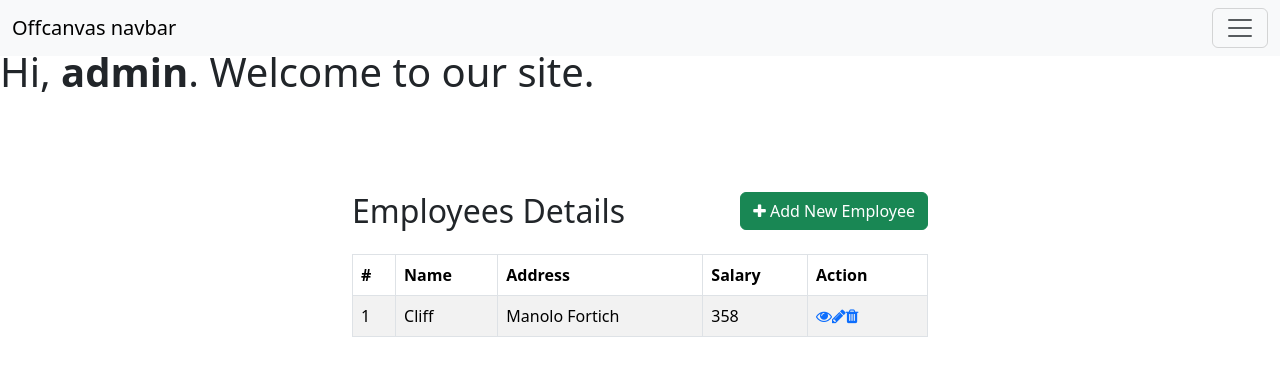
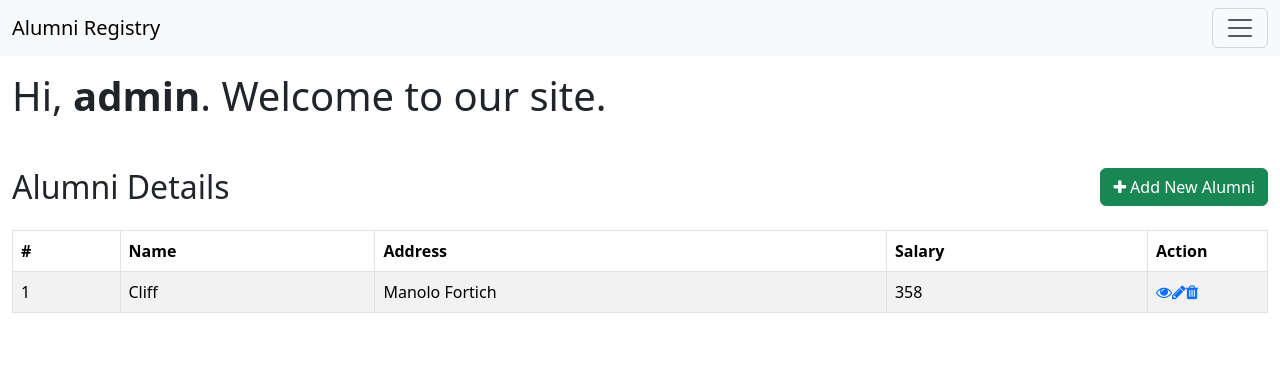
Before and after one commit to cliffamadeus/demo-crud, a PHP site: page /dashboard.php in a window 1280 px wide. Shown: the top 376 px of the page. Run offline with PHP 8.4, Linux system fonts and the light colour scheme; a user stored in the database is signed in; data comes from the database, SQL or seed files in the repository.

Commit message:
Dashboard changes

```diff
--- a/dashboard.php
+++ b/dashboard.php
@@ -19,10 +19,6 @@ if(!isset($_SESSION["loggedin"]) || $_SESSION["loggedin"] !== true){
     <script src="https://cdn.jsdelivr.net/npm/popper.js@1.16.1/dist/umd/popper.min.js"></script>
     <script src="https://cdn.jsdelivr.net/npm/bootstrap@5.3.3/dist/js/bootstrap.bundle.min.js" integrity="sha384-YvpcrYf0tY3lHB60NNkmXc5s9fDVZLESaAA55NDzOxhy9GkcIdslK1eN7N6jIeHz" crossorigin="anonymous"></script>
     <style>
-        .wrapper{
-            width: 600px;
-            margin: 0 auto;
-        }
         table tr td:last-child{
             width: 120px;
         }
@@ -37,22 +33,19 @@ if(!isset($_SESSION["loggedin"]) || $_SESSION["loggedin"] !== true){
 <!-- Navigation Bar -->
 <nav class="navbar bg-body-tertiary fixed-top">
   <div class="container-fluid">
-    <a class="navbar-brand" href="#">Offcanvas navbar</a>
+    <a class="navbar-brand" href="#">Alumni Registry</a>
     <button class="navbar-toggler" type="button" data-bs-toggle="offcanvas" data-bs-target="#offcanvasNavbar" aria-controls="offcanvasNavbar" aria-label="Toggle navigation">
       <span class="navbar-toggler-icon"></span>
     </button>
     <div class="offcanvas offcanvas-end" tabindex="-1" id="offcanvasNavbar" aria-labelledby="offcanvasNavbarLabel">
       <div class="offcanvas-header">
-        <h5 class="offcanvas-title" id="offcanvasNavbarLabel">Offcanvas</h5>
+        <h5 class="offcanvas-title" id="offcanvasNavbarLabel">User Panel</h5>
         <button type="button" class="btn-close" data-bs-dismiss="offcanvas" aria-label="Close"></button>
       </div>
       <div class="offcanvas-body">
         <ul class="navbar-nav justify-content-end flex-grow-1 pe-3">
           <li class="nav-item">
             <a class="nav-link active" aria-current="page" href="#">Home</a>
-          </li>
-          <li class="nav-item">
-            <a class="nav-link" href="#">Link</a>
           </li>
           <!-- User Actions -->
           <li class="nav-item dropdown">
@@ -84,14 +77,13 @@ if(!isset($_SESSION["loggedin"]) || $_SESSION["loggedin"] !== true){
 </nav>
 
 <body>
+<div class="container-fluid">
+  <br>
     <h1 class="my-5">Hi, <b><?php echo htmlspecialchars($_SESSION["username"]); ?></b>. Welcome to our site.</h1>
-    <div class="wrapper">
-        <div class="container-fluid">
-            <div class="row">
-                <div class="col-md-12">
+      <div class="col">
         <div class="mt-5 mb-3 clearfix">
-                        <h2 class="pull-left">Employees Details</h2>
-                        <a href="create.php" class="btn btn-success pull-right"><i class="fa fa-plus"></i> Add New Employee</a>
+          <h2 class="pull-left">Alumni Details</h2>
+          <a href="create.php" class="btn btn-success pull-right"><i class="fa fa-plus"></i> Add New Alumni</a>
         </div>
         <?php
           // Include config file
@@ -141,7 +133,5 @@ if(!isset($_SESSION["loggedin"]) || $_SESSION["loggedin"] !== true){
         ?>
       </div>
 </div>
-        </div>
-    </div>
 </body>
 </html>
```
Lines whose indentation alone changed are shown as unchanged.
